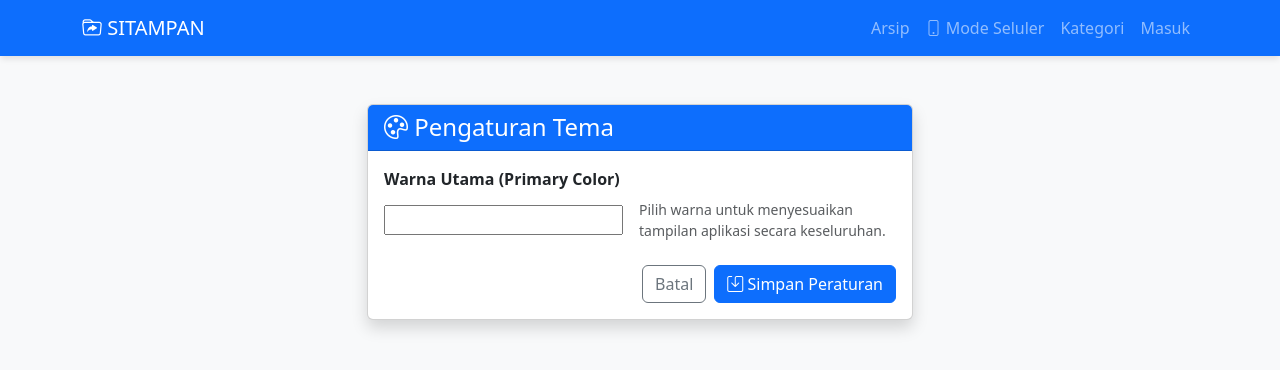
After one commit to kpukonutbeta/sitampan, a Django app: template documents/templates/documents/desktop/settings.html in a window 1280 px wide. The commit adds this page. Shown: the top 370 px of the page. Run offline with Django 5.2, Linux system fonts and the light colour scheme; the template is opened without the code that fills it, so the values that code supplies are empty, except form fields; tables that the repository leaves empty hold one stand-in row (values such as "Sample post"); form fields are guessed from the names that the template uses.

Commit message:
color theme ok

```diff
--- a/documents/templates/documents/desktop/dashboard.html
+++ b/documents/templates/documents/desktop/dashboard.html
@@ -40,7 +40,7 @@
             theme: {
                 extend: {
                     colors: {
-                        primary: "#2563eb",
+                        primary: "{{ site_settings.theme_color|default:'#2563eb' }}",
                         "background-light": "#F9FAFB",
                         "background-dark": "#0f172a",
                     },
@@ -87,6 +87,10 @@
                     class="flex items-center gap-1.5 px-3 py-1.5 bg-white dark:bg-slate-800 rounded-full border border-slate-200 dark:border-slate-700 shadow-sm text-xs font-semibold text-slate-600 dark:text-slate-300 hover:text-primary transition-colors">
                     <span class="material-symbols-outlined text-[16px]">desktop_windows</span>
                     <span class="hidden sm:inline">Desktop</span>
+                </a>
+                <a href="{% url 'documents:settings' %}"
+                    class="w-12 h-12 bg-white dark:bg-slate-800 rounded-full flex items-center justify-center text-slate-600 dark:text-slate-300 shadow-sm border border-slate-200 dark:border-slate-700 hover:text-primary transition-colors">
+                    <span class="material-symbols-outlined text-lg">settings</span>
                 </a>
                 {% endif %}
                 <div class="relative">
--- /dev/null
+++ b/documents/templates/documents/desktop/settings.html
@@ -0,0 +1,38 @@
+{% extends 'layouts/base.html' %}
+
+{% block title %}Pengaturan Tema - SITAMPAN{% endblock %}
+
+{% block content %}
+<div class="row justify-content-center mt-5">
+    <div class="col-md-6">
+        <div class="card shadow">
+            <div class="card-header bg-primary text-white">
+                <h4 class="mb-0"><i class="bi bi-palette"></i> Pengaturan Tema</h4>
+            </div>
+            <div class="card-body">
+                <form method="post">
+                    {% csrf_token %}
+
+                    <div class="mb-4">
+                        <label for="{{ form.theme_color.id_for_label }}" class="form-label fw-bold">Warna Utama (Primary Color)</label>
+                        <div class="d-flex align-items-center gap-3">
+                            {{ form.theme_color }}
+                            <div class="text-muted small">Pilih warna untuk menyesuaikan tampilan aplikasi secara keseluruhan.</div>
+                        </div>
+                        {% if form.theme_color.errors %}
+                            <div class="text-danger small mt-1">{{ form.theme_color.errors|join:", " }}</div>
+                        {% endif %}
+                    </div>
+
+                    <div class="d-grid gap-2 d-md-flex justify-content-md-end">
+                        <a href="{% url 'documents:dashboard' %}" class="btn btn-outline-secondary">Batal</a>
+                        <button type="submit" class="btn btn-primary">
+                            <i class="bi bi-save"></i> Simpan Peraturan
+                        </button>
+                    </div>
+                </form>
+            </div>
+        </div>
+    </div>
+</div>
+{% endblock %}
--- a/documents/templates/documents/mobile/category_explorer.html
+++ b/documents/templates/documents/mobile/category_explorer.html
@@ -14,7 +14,7 @@
             theme: {
                 extend: {
                     colors: {
-                        "primary": "#2563eb",
+                        "primary": "{{ site_settings.theme_color|default:'#2563eb' }}",
                         "background-light": "#f8f6f6",
                         "background-dark": "#0f172a",
                     },
@@ -101,7 +101,7 @@
                 {% for cat in children %}
                 <a href="{% url 'documents:category_explorer_folder' cat.id %}" class="flex flex-col items-center bg-slate-50 dark:bg-slate-800/80 p-3 rounded-2xl border border-slate-100 dark:border-slate-700/50 active:scale-95 transition-transform group explorer-item" data-item-type="category" data-item-id="{{ cat.id }}" data-item-name="{{ cat.name }}" data-cat-allow-upload="{{ cat.allow_document_upload|yesno:'true,false' }}">
                     <div class="mb-2 relative inline-block">
-                        <span class="material-symbols-outlined filled text-[56px] text-blue-500 group-hover:text-blue-600 transition-colors drop-shadow-sm">folder</span>
+                        <span class="material-symbols-outlined filled text-[56px] text-primary group-hover:opacity-80 transition-opacity drop-shadow-sm">folder</span>
                         {% if cat.allow_document_upload %}
                             <div class="absolute bottom-1 -right-1 bg-white rounded-full flex items-center justify-center p-[2px] shadow-sm">
                                 <span class="material-symbols-outlined filled text-[18px] text-green-500 leading-none">check_circle</span>
--- a/documents/templates/documents/mobile/category_grid.html
+++ b/documents/templates/documents/mobile/category_grid.html
@@ -14,7 +14,7 @@
             theme: {
                 extend: {
                     colors: {
-                        "primary": "#2563eb",
+                        "primary": "{{ site_settings.theme_color|default:'#2563eb' }}",
                         "background-light": "#f8f6f6",
                         "background-dark": "#0f172a",
                     },
--- a/documents/templates/documents/mobile/dashboard.html
+++ b/documents/templates/documents/mobile/dashboard.html
@@ -40,7 +40,7 @@
             theme: {
                 extend: {
                     colors: {
-                        primary: "#2563eb",
+                        primary: "{{ site_settings.theme_color|default:'#2563eb' }}",
                         "background-light": "#f8f6f6",
                         "background-dark": "#0f172a",
                     },
@@ -175,6 +175,10 @@
                     class="flex items-center gap-1.5 px-3 py-1.5 bg-white dark:bg-slate-800 rounded-full border border-slate-200 dark:border-slate-700 shadow-sm text-xs font-semibold text-slate-600 dark:text-slate-300 hover:text-primary transition-colors">
                     <span class="material-symbols-outlined text-[16px]">desktop_windows</span>
                     <span class="hidden sm:inline">Desktop</span>
+                </a>
+                <a href="{% url 'documents:settings' %}"
+                    class="w-10 h-10 bg-white dark:bg-slate-800 rounded-full flex items-center justify-center text-slate-600 dark:text-slate-300 shadow-sm border border-slate-200 dark:border-slate-700 hover:text-primary transition-colors">
+                    <span class="material-symbols-outlined text-lg">settings</span>
                 </a>
                 {% endif %}
                 <div class="relative">
--- a/documents/templates/documents/mobile/document_list.html
+++ b/documents/templates/documents/mobile/document_list.html
@@ -13,7 +13,7 @@
             theme: {
                 extend: {
                     colors: {
-                        primary: "#2563eb",
+                        primary: "{{ site_settings.theme_color|default:'#2563eb' }}",
                         "primary-container": "#eff6ff",
                         "on-primary-container": "#1e40af",
                         background: "#F9FAFB",
--- a/documents/templates/layouts/base.html
+++ b/documents/templates/layouts/base.html
@@ -58,7 +58,35 @@
             align-items: center;
             justify-content: center;
             margin-top: -25px;
-            box-shadow: 0 4px 12px rgba(13, 110, 253, 0.4);
+            box-shadow: 0 4px 12px rgba(0, 0, 0, 0.2);
+        }
+
+        /* Dynamic Theme Override */
+        :root {
+            --bs-primary: {{ site_settings.theme_color|default:'#0d6efd' }};
+        }
+        .bg-primary {
+            background-color: var(--bs-primary) !important;
+        }
+        .text-primary {
+            color: var(--bs-primary) !important;
+        }
+        .btn-primary {
+            background-color: var(--bs-primary);
+            border-color: var(--bs-primary);
+        }
+        .btn-primary:hover, .btn-primary:focus, .btn-primary:active {
+            filter: brightness(0.9);
+            background-color: var(--bs-primary) !important;
+            border-color: var(--bs-primary) !important;
+        }
+        .btn-outline-primary {
+            color: var(--bs-primary);
+            border-color: var(--bs-primary);
+        }
+        .btn-outline-primary:hover {
+            background-color: var(--bs-primary);
+            color: white;
         }
     </style>
 </head>
@@ -87,6 +115,11 @@
                     <li class="nav-item">
                         <a class="nav-link" href="{% url 'documents:category_list' %}">Kategori</a>
                     </li>
+                    {% if request.user.is_staff %}
+                    <li class="nav-item">
+                        <a class="nav-link" href="{% url 'documents:settings' %}">Pengaturan</a>
+                    </li>
+                    {% endif %}
                     {% if user.is_authenticated %}
                     <li class="nav-item">
                         <a class="nav-link" href="{% url 'account_logout' %}">Keluar</a>
@@ -132,6 +165,12 @@
             <span class="material-symbols-outlined">category</span>
             <span>Kategori</span>
         </a>
+        {% if request.user.is_staff %}
+        <a href="{% url 'documents:settings' %}" class="mobile-nav-item {% if 'settings' in request.resolver_match.url_name %}active{% endif %}">
+            <span class="material-symbols-outlined">settings</span>
+            <span>Pengaturan</span>
+        </a>
+        {% endif %}
         {% if user.is_authenticated %}
         <a href="{% url 'account_logout' %}" class="mobile-nav-item">
             <span class="material-symbols-outlined">logout</span>
--- a/documents/urls.py
+++ b/documents/urls.py
@@ -15,4 +15,5 @@ urlpatterns = [
     path('explorer/<int:folder_id>/', views.category_explorer, name='category_explorer_folder'),
     path('<int:pk>/edit/', views.document_edit, name='document_edit'),
     path('<int:pk>/delete/', views.document_delete, name='document_delete'),
+    path('settings/', views.site_settings_view, name='settings'),
 ]
--- a/sitampan/settings.py
+++ b/sitampan/settings.py
@@ -81,6 +81,7 @@ TEMPLATES = [
                 'django.contrib.auth.context_processors.auth',
                 'django.contrib.messages.context_processors.messages',
                 'documents.context_processors.local_ip',
+                'documents.context_processors.site_settings',
             ],
         },
     },
```
Also changed, not shown: documents/context_processors.py (+10 -1 lines), documents/forms.py (+9 -0 lines), documents/models.py (+14 -0 lines), documents/templates/documents/mobile/settings.html (added, +60 -0 lines), documents/views.py (+16 -2 lines), documents/migrations/0007_sitesettings.py (added).
